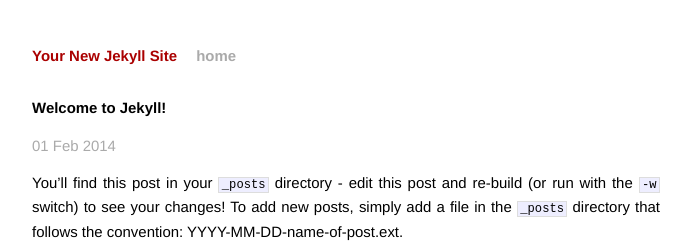
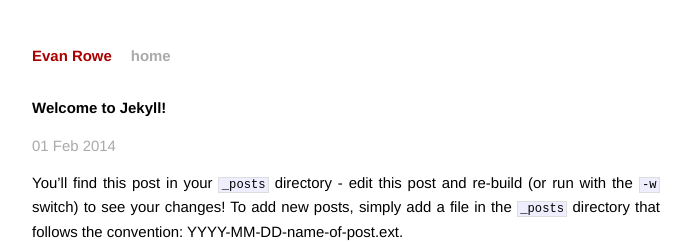
Before and after one commit to evrowe/er-3, a Jekyll site: the page built from _posts/journal/2014-02-01-welcome-to-jekyll.markdown, in a window 1280 px wide. Shown: the top 243 px of the page, without its empty margins (294-985 px from the left). Built offline with Jekyll 4.4.1, drawn with Linux system fonts in a browser that asks for light colours; Markdown is read by kramdown in place of the engine named in the settings.

Commit message:
tweaks to allow for multiple post types

```diff
--- a/_config.yml
+++ b/_config.yml
@@ -1,3 +1,4 @@
-name: Your New Jekyll Site
+name: Evan Rowe
 markdown: redcarpet
 pygments: true
+permalink: /:categories/:title
--- a/_posts/2014-02-01-welcome-to-jekyll.markdown
+++ b/_posts/journal/2014-02-01-welcome-to-jekyll.markdown
@@ -2,7 +2,7 @@
 layout: post
 title:  "Welcome to Jekyll!"
 date:   2014-02-01 20:18:12
-categories: jekyll update
+categories: [journal, jekyll, update]
 ---
 
 You'll find this post in your `_posts` directory - edit this post and re-build (or run with the `-w` switch) to see your changes!
```
